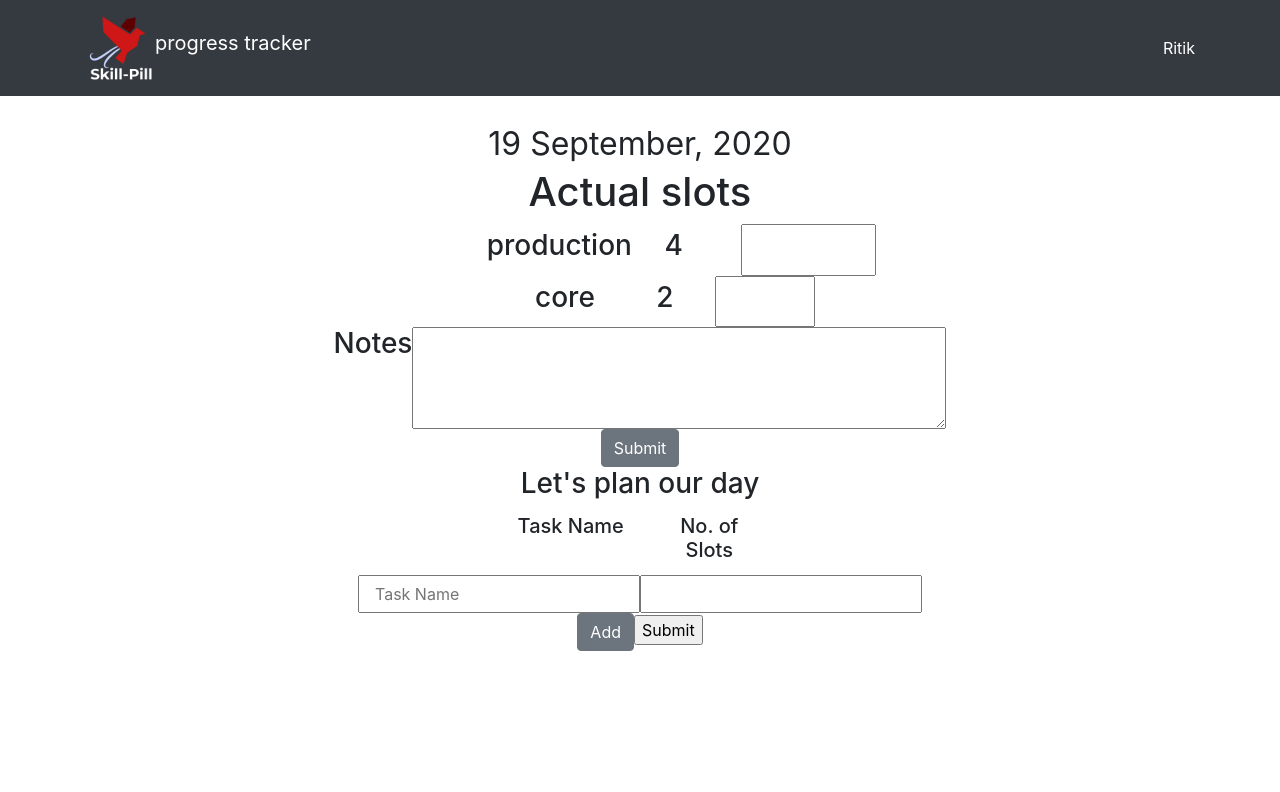
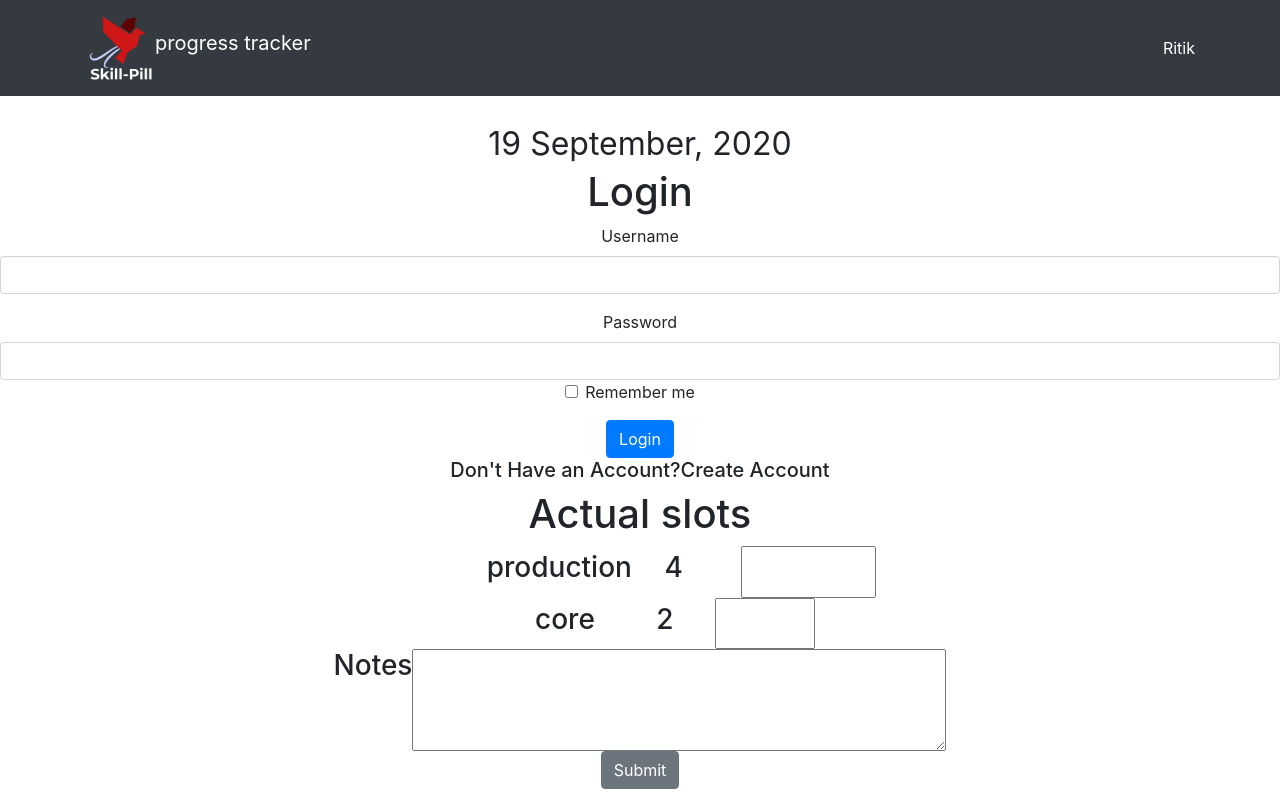
Before and after one commit to prarthanashr04/progress-tracker, a React (Create React App) app: page / in a window 1280 px wide. Shown: the top 792 px of the page. Built offline with nearby package versions, Linux system fonts and the light colour scheme.

Commit message:
Update App.js

```diff
--- a/src/App.js
+++ b/src/App.js
@@ -4,13 +4,17 @@ import Header from './Components/Navbar';
 import Dat from './Components/Date';
 import PlannedSlots from './Components/Plannedslots';
 import ActualSlots from './Components/Actualslots';
+import Login from './Components/Loginform';
 function App() {
   return (<div className="App">
-    <Header logo='./skillpill.png' title="progress tracker" name="Ritik" />
-    <Dat />
-    <ActualSlots config={[{"name":"production","Slots":4},{"name":"core","Slots":2}]} />
-    <PlannedSlots />
-  </div>
+   <Header logo = './skillpill.png' title  = "progress tracker"  name = "Ritik"  />
+
+   <Dat />
+    <Login />
+   <ActualSlots config={[{"name":"production","Slots":4},{"name":"core","Slots":2}]} />
+   <PlannedSlots />
+
+   </div>
   );
 }
 
```
